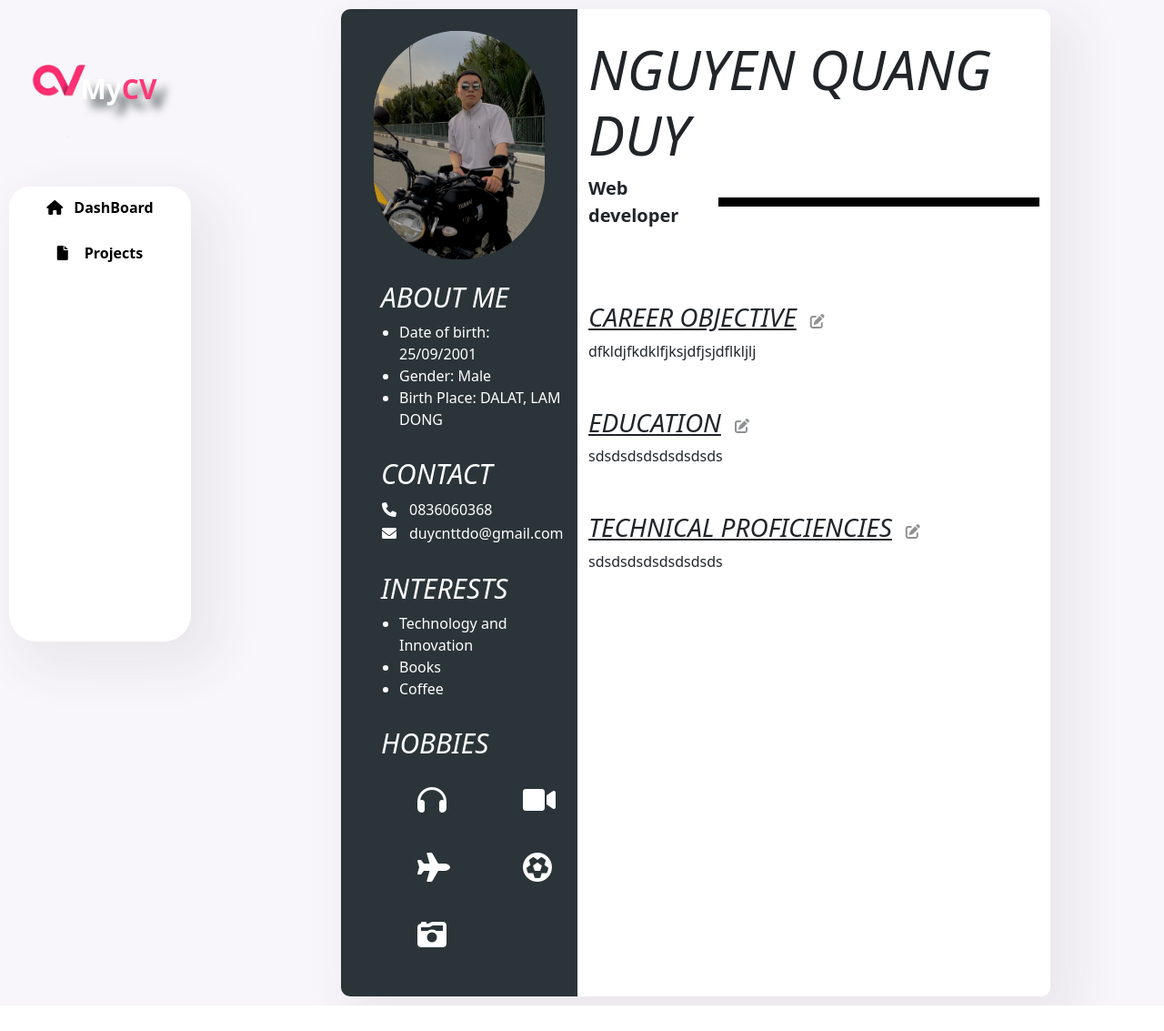
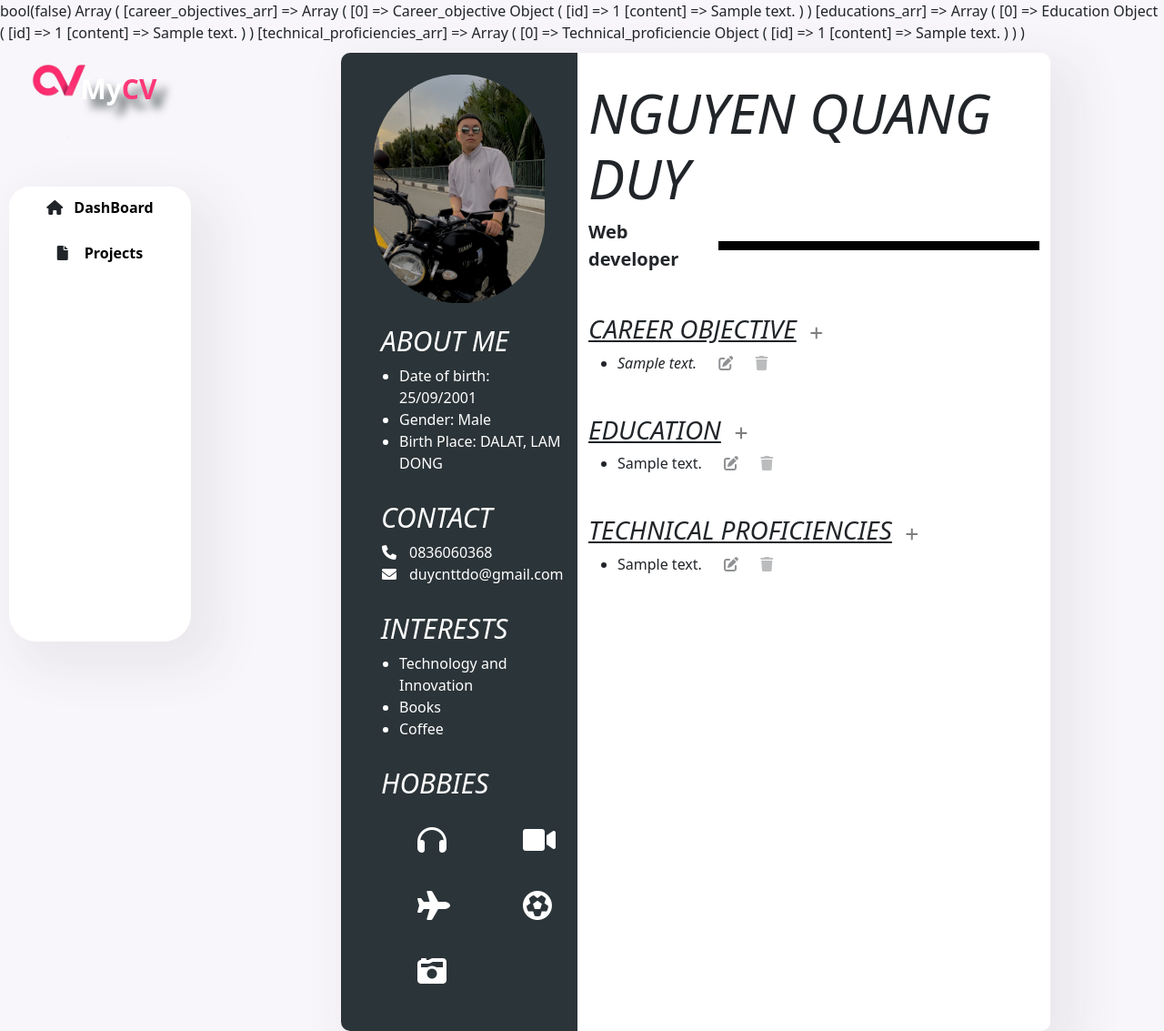
Before and after one commit to quaqduy/MVC_PHP__CV, a PHP site: page / in a window 1280 px wide. Shown: the whole page at 91% size. Before the commit the page ends 1105 px from the top, so only its background shows below. Run offline with PHP 8.4, Linux system fonts and the light colour scheme; tables that the repository leaves empty or names only in its code hold one stand-in row (values such as "Sample post").

Commit message:
content get , add

```diff
--- a/CV/MVC/controllers/Home.php
+++ b/CV/MVC/controllers/Home.php
@@ -1,17 +1,25 @@
 <?php
 
     class Home extends Controller{
-
         public function __construct() {
+            parent::__construct();
         }
 
         public function index(){
+            //use model to modify DB
+            $cvContentModel = $this->model('cvContentModel');
+            $contents = $cvContentModel->getContents();
+
+            print_r($contents);
+
             $this->view('home',[
-                'name'=> 'aaaaaa'
+                'isLogin'=>$this->isLogin,
+                'contents'=>$contents
             ]);
         }
 
         function login(){
+            if($_SERVER['REQUEST_METHOD'] == 'POST'){
                 //use model to modify DB
                 $accountModel = $this->model('accountModel');
                 $password = $accountModel->getPassword();
@@ -20,15 +28,32 @@
                 $errorContent = '';
                 if($_POST['password'] == $password){
                     $_SESSION['password'] = $_POST['password'];
+                    header('location: /MVCPHP/CV');
                 }else{
                     $errorContent = 'This password is incorrect please try again.';
+                    //render view
+                    $this->view('home',[
+                        'isLogin'=>$this->isLogin,
+                        "errorContent"=>$errorContent
+                    ]);
+                }
+            }else{
+                header('location: /MVCPHP/CV');
+            }
         }
 
-            //render view
-            $this->view('home',[
-                "password"=>$password,
-                "errorContent"=>$errorContent
-            ]);
+        function logout(){
+            session_destroy();
+            header('location: /MVCPHP/CV');
+        }
+
+        function create($objectClass){
+            //use model to modify DB
+            $cvContentModel = $this->model('cvContentModel');
+            $contentObj = new $objectClass(0,'New content here');
+
+            $cvContentModel->create($objectClass,$contentObj);
+            header('location: /MVCPHP/CV');
         }
     }
 
--- a/CV/MVC/controllers/Project.php
+++ b/CV/MVC/controllers/Project.php
@@ -2,12 +2,12 @@
 
     class Project extends Controller{
         public function __construct(){
-
+            parent::__construct();
         }
 
         public function index(){
             $this->view("project",[
-                "title"=> "",""=> ""
+                'isLogin'=>$this->isLogin
             ]);
         }
     }
--- a/CV/MVC/core/App.php
+++ b/CV/MVC/core/App.php
@@ -1,12 +1,16 @@
 <?php
 
     class App{
-
         protected $controller = "Home";
         protected $action = "index";
         protected $params = array();
 
         public function __construct(){
+            //check login
+            if(isset($_SESSION['password']) && $_SESSION['password'] != ''){
+                $this->islogin = true;
+            }
+
             //handle url to array of url item localHost::MVC/CV/a/b/c/d => [..,..,a,b,c,d]
             $arrURL = $this->processURL();
 
@@ -31,6 +35,8 @@
             }
 
             //initialize params for method controller
+            unset($arrURL[0]);
+            unset($arrURL[1]);
             $this->params = $arrURL?array_values($arrURL):[];
 
             //call function in class controller
--- a/CV/MVC/core/Controller.php
+++ b/CV/MVC/core/Controller.php
@@ -1,6 +1,15 @@
 <?php
 
     class Controller {
+        protected $isLogin = false;
+
+        public function __construct() {
+            if(isset($_SESSION['password']) && $_SESSION['password'] != ''){
+                $this->isLogin = true;
+            }
+            var_dump($this->isLogin);
+        }
+
         function view($view,$data=[]){
             require_once("./MVC/views/layouts/pageLayout.php");
         }
--- /dev/null
+++ b/CV/MVC/models/cvContentModel.php
@@ -0,0 +1,113 @@
+<?php
+
+    class cvContentModel extends DB {
+        function getContents() {
+            $career_objectives_arr = [];
+            $educations_arr = [];
+            $technical_proficiencies_arr = [];
+
+            //data from career_objectives
+            $query1 = "SELECT * FROM career_objectives";
+            $result1 = mysqli_query($this->conn,$query1);
+            if (mysqli_num_rows($result1) > 0) {
+                // output data of each row
+                while($row = mysqli_fetch_assoc($result1)) {
+                    $career_objectives_arr[] = new Career_objective($row['id'],$row['content']);
+                }
+            }
+
+            //data from educations
+            $query2 = "SELECT * FROM educations";
+            $result2 = mysqli_query($this->conn,$query2);
+            if (mysqli_num_rows($result2) > 0) {
+                // output data of each row
+                while($row = mysqli_fetch_assoc($result2)) {
+                    $educations_arr[] = new Education($row['id'],$row['content']);
+                }
+            }
+
+            //data from technical_proficiencies
+            $query3 = "SELECT * FROM technical_proficiencies";
+            $result3 = mysqli_query($this->conn,$query3);
+            if (mysqli_num_rows($result2) > 0) {
+                // output data of each row
+                while($row = mysqli_fetch_assoc($result3)) {
+                    $technical_proficiencies_arr[] = new Technical_proficiencie($row['id'],$row['content']);
+                }
+            }
+            return [
+                'career_objectives_arr'=>$career_objectives_arr,
+                'educations_arr'=>$educations_arr,
+                'technical_proficiencies_arr'=>$technical_proficiencies_arr,
+            ];
+        }
+        function create($objectClass,$Content_objective){
+            try {
+                $table = '';
+                if($objectClass == 'Career_objective'){
+                    $table = 'career_objectives';
+                }else if($objectClass == 'Education'){
+                    $table = 'educations';
+                }else if($objectClass == 'Technical_proficiencie'){
+                    $table = 'technical_proficiencies';
+                }
+
+                // Using prepared statements to prevent SQL injection
+                $query = "INSERT INTO $table (content)
+                          VALUES (?)";
+
+                // SET values
+                $content = $Content_objective->content;
+
+                // Prepare and execute the statement
+                $stmt = $this->conn->prepare($query);
+                $stmt->bind_param("s", $content);
+                $stmt->execute();
+
+                // Check if the insertion was successful
+                if ($stmt->affected_rows > 0) {
+                    echo "Insert successful";
+                } else {
+                    echo "Insert failed";
+                }
+                $stmt->close();
+            } catch (Exception $e) {
+                echo "Error: " . $e->getMessage();
+            }
+        }
+
+    }
+
+    class Career_objective {
+        public $id;
+        public $content;
+
+        function __construct($id,$content){
+            $this->id = $id;
+            $this->content = $content;
+        }
+    }
+
+    class Education {
+        public $id;
+        public $content;
+
+        function __construct($id,$content){
+            $this->id = $id;
+            $this->content = $content;
+        }
+    }
+
+    class Technical_proficiencie {
+        public $id;
+        public $content;
+
+        function __construct($id,$content){
+            $this->id = $id;
+            $this->content = $content;
+        }
+    }
+
+
+
+?>
--- a/CV/MVC/public/css/home.css
+++ b/CV/MVC/public/css/home.css
@@ -16,7 +16,7 @@
 #leftCV{
     background: #2b3438 !important;
     border-radius: 10px 0 0 10px;
-    color: white;
+    color: white !important;
 }
 
 #avatar{
@@ -39,6 +39,10 @@ ul>h1{
     font-size: 30px;
 }
 
+.rightCV{
+    width: 100%;
+}
+
 .rightCV_header>h2{
     text-align: left;
     text-transform: uppercase;
@@ -46,6 +50,10 @@ ul>h1{
     font-style: italic;
     font-size: 60px;
     margin-top: 30px;
+}
+
+.rightCV_body{
+    width: 100%;
 }
 
 #major{
@@ -82,15 +90,36 @@ h3{
     display: flex;
     flex-direction: row;
     align-items: center;
-    margin-top: 50px !important;
+    margin-top: 15px !important;
 }
 
-.itemBox__title>i{
+.itemBox__title i{
     margin-left: 15px;
     opacity: 0.5;
+    color:black !important;
 }
 
-.itemBox__title>i:hover{
+.itemBox__title i:hover{
     cursor: pointer;
     opacity: 0.7;
 }
+
+.itemBox_content{
+    width: 100%;
+}
+
+.itemBox_content>ul{
+    width: 100%;
+    margin-left: -20px;
+    text-align: justify;
+}
+
+.modify_btn,.deleteContent_btn{
+    margin-left: 20px;
+    opacity: 0.3;
+}
+
+.modify_btn,.deleteContent_btn:hover{
+    opacity: 0.5;
+    cursor: pointer;
+}
--- a/CV/MVC/public/js/home.js
+++ b/CV/MVC/public/js/home.js
@@ -1,13 +1,63 @@
-const modify_btn = document.querySelectorAll('.rightCV_body i');
+let modify_btn = document.querySelectorAll('.rightCV_body .modify_btn');
+const addContent_btn = document.querySelectorAll('.rightCV_body .addContent_btn');
+const deleteContent_btn = document.querySelectorAll('.rightCV_body .deleteContent_btn');
 const passWordModelBtn = document.querySelector('#passWordModelBtn');
+const modifyModelBtn = document.querySelector('#modifyModelBtn');
+const editContentForm = document.querySelector('#editContentForm');
 
-console.log(modify_btn);
+const home = {
+    content_btn_process(){
+        addContent_btn.forEach((btn,index)=>{
+            btn.addEventListener('click',(e)=>{
+                home.content_handler(e.target,'add');
+            })
+        })
 
-modify_btn.forEach((btn,index)=>{
-    btn.addEventListener('click',(e)=>{
-        console.log(index);
+        deleteContent_btn.forEach((btn,index)=>{
+            btn.addEventListener('click',(e)=>{
+                home.content_handler(e.target,'delete');
+            })
+        })
+    },
+    content_handler(target,action){
         if(passWordModelBtn){
             passWordModelBtn.click();
+        }else{
+            if(action == 'modify'){
+                home.modify_process(target);
+            }else if(action == 'delete'){
+                home.delete_process(target);
+            }
         }
-    })
-})
+    },
+    take_target_from_btnClick(target,type,parent_level){
+        let parentElement = null;
+        let currentTarget = target;
+        for(let i = 0; i < parent_level ; i++){
+            parentElement = currentTarget.parentNode;
+            currentTarget = parentElement;
+        }
+        const child_target = parentElement.querySelector(`.itemBox_content ${type}`);
+        return child_target;
+    },
+    modify_process(target){
+        const current_content = home.take_target_from_btnClick(target,'span',1).innerHTML;
+        //set textarea value = li tag content
+        floatingTextarea2.textContent = current_content;
+        //set form action
+        editContentForm.action = "/mvcphp/CV/home/update/";
+
+
+        if(modifyModelBtn){
+            modifyModelBtn.click();
+        }
+    },
+    delete_process(){
+
+    },
+    start(){
+        this.content_btn_process();
+    }
+}
+
+home.start();
--- a/CV/MVC/views/home.php
+++ b/CV/MVC/views/home.php
@@ -26,11 +26,11 @@
                         <table>
                             <tr>
                                 <td style='width: 30px;'><i class="fa-solid fa-phone text-white"> </i></td>
-                                <td>0836060368</td>
+                                <td class='text-white'>0836060368</td>
                             </tr>
                             <tr>
                                 <td style='width: 30px;'><i class="fa-solid fa-envelope text-white"> </i></td>
-                                <td>duycnttdo@gmail.com</td>
+                                <td class='text-white'>duycnttdo@gmail.com</td>
                             </tr>
                         </table>
                     </ul>
@@ -79,10 +79,28 @@
                     <div class='careerObjective'>
                         <div class='itemBox__title'>
                             <h3>Career Objective</h3>
-                            <i class="fa-solid fa-pen-to-square"></i>
+                            <a href="/mvcphp/CV/home/create/Career_objective"><i class="fa-solid fa-plus addContent_btn"></i></a>
                         </div>
-                        <div class='careerObjective_content'>
-                            dfkldjfkdklfjksjdfjsjdflkljlj
+                        <div class='careerObjective_content itemBox_content'>
+                            <ul>
+                                <?php
+
+                                    foreach ($data['contents']['career_objectives_arr'] as $careerObjective_content) {
+                                        ?>
+                                            <li>
+                                                <span content_type='1' content_index='<?= $careerObjective_content->id ?>' style ='font-style: italic'><?= $careerObjective_content->content ?></span>
+                                                <i class="fa-solid fa-pen-to-square modify_btn" onclick="
+
+                                                    home.content_handler(event.target,'modify');
+
+                                                "></i>
+                                                <i class="fa-solid fa-trash deleteContent_btn"></i>
+                                            </li>
+                                        <?php
+                                    }
+
+                                ?>
+                            </ul>
                         </div>
                     </div>
                 </div>
@@ -90,10 +108,28 @@
                     <div class='education'>
                         <div class='itemBox__title'>
                             <h3>education</h3>
-                            <i class="fa-solid fa-pen-to-square"></i>
+                            <a href="/mvcphp/CV/home/create/Education"><i class="fa-solid fa-plus addContent_btn"></i></a>
                         </div>
-                        <div class='education_content'>
-                            sdsdsdsdsdsdsdsds
+                        <div class='education_content itemBox_content'>
+                            <ul>
+                            <?php
+
+                            foreach ($data['contents']['educations_arr'] as $education_content) {
+                                ?>
+                                    <li>
+                                        <span content_type='2' content_index='<?= $careerObjective_content->id ?> style ='font-style: italic'><?= $education_content->content ?></span>
+                                        <i class="fa-solid fa-pen-to-square modify_btn" onclick="
+
+                                            home.content_handler(event.target,'modify');
+
+                                        "></i>
+                                        <i class="fa-solid fa-trash deleteContent_btn"></i>
+                                    </li>
+                                <?php
+                            }
+
+                            ?>
+                            </ul>
                         </div>
                     </div>
                 </div>
@@ -101,10 +137,28 @@
                     <div class='tech-proficiencies'>
                         <div class='itemBox__title'>
                             <h3>technical proficiencies</h3>
-                            <i class="fa-solid fa-pen-to-square"></i>
+                            <a href="/mvcphp/CV/home/create/Technical_proficiencie"><i class="fa-solid fa-plus addContent_btn"></i></a>
                         </div>
-                        <div class='tech-proficiencies_content'>
-                            sdsdsdsdsdsdsdsds
+                        <div class='tech-proficiencies_content itemBox_content'>
+                            <ul>
+                            <?php
+
+                            foreach ($data['contents']['technical_proficiencies_arr'] as $tech_proficiencies_content) {
+                                ?>
+                                    <li>
+                                        <span content_type='3' content_index='<?= $careerObjective_content->id ?> style ='font-style: italic'><?= $tech_proficiencies_content->content ?></span>
+                                        <i class="fa-solid fa-pen-to-square modify_btn" onclick="
+
+                                            home.content_handler(event.target,'modify');
+
+                                        "></i>
+                                        <i class="fa-solid fa-trash deleteContent_btn"></i>
+                                    </li>
+                                <?php
+                            }
+
+                            ?>
+                            </ul>
                         </div>
                     </div>
                 </div>
@@ -115,18 +169,16 @@
     <!-- Model -->
     <!-- Button trigger modal -->
     <?php
-
-        if(isset($_SESSION["password"])){
-            if($_SESSION['password'] === ''){
-                ?>
-                    <button id='passWordModelBtn' type="button" class="btn btn-primary d-none" data-bs-toggle="modal" data-bs-target="#modelCheckPass"></button>
-                <?php
-            }
+        if(isset($data['isLogin']) && !$data['isLogin']){
+            ?>
+                <button id='passWordModelBtn' type="button" class="btn btn-primary d-none" data-bs-toggle="modal" data-bs-target="#modelCheckPass"></button>
+            <?php
         }
 
     ?>
+    <button id='modifyModelBtn' type="button" class="btn btn-primary d-none" data-bs-toggle="modal" data-bs-target="#modelModifyContent"></button>
 
-    <!-- Modal -->
+    <!-- login Modal -->
     <form action="/mvcphp/CV/home/login" method="POST">
         <div class="modal fade" id="modelCheckPass" tabindex="-1" aria-labelledby="exampleModalLabel" aria-hidden="true">
             <div class="modal-dialog">
@@ -150,7 +202,31 @@
                     </div>
                     <div class="modal-footer">
                         <button type="button" class="btn btn-secondary" data-bs-dismiss="modal">Close</button>
-                        <button type="submit" class="btn btn-outline-dark">SEND</button>
+                        <button type="submit" class="btn btn-outline-dark">Login</button>
+                    </div>
+                </div>
+            </div>
+        </div>
+    </form>
+
+    <!-- edit Modal -->
+    <form id='editContentForm' action="" method="POST">
+        <div class="modal fade" id="modelModifyContent" tabindex="-1" aria-labelledby="exampleModalLabel" aria-hidden="true">
+            <div class="modal-dialog">
+                <div class="modal-content">
+                    <div class="modal-header">
+                        <h5 class="modal-title" id="exampleModalLabel">Edit content here</h5>
+                        <button type="button" class="btn-close" data-bs-dismiss="modal" aria-label="Close"></button>
+                    </div>
+                    <div class="modal-body">
+                        <div class="form-floating">
+                            <textarea name='newContent' content_id='' class="form-control" id="floatingTextarea2" style="height: 100px"></textarea>
+                            <label for="floatingTextarea2">Contents</label>
+                        </div>
+                    </div>
+                    <div class="modal-footer">
+                        <button type="button" class="btn btn-secondary" data-bs-dismiss="modal">Close</button>
+                        <button type="submit" class="btn btn-outline-dark">Save</button>
                     </div>
                 </div>
             </div>
--- a/CV/MVC/views/layouts/navbar.php
+++ b/CV/MVC/views/layouts/navbar.php
@@ -34,5 +34,24 @@
                 </tr>
             </table>
         </div>
+
+        <?php
+
+            if(isset($data['isLogin']) && $data['isLogin']){
+                ?>
+                    <div class="navItem">
+                        <table>
+                            <tr>
+                                <td style='width: 30px;'><i class="fa-solid fa-right-from-bracket"></i></td>
+                                <td>
+                                    <a href="/MVCPHP/CV/Home/logout">Logout</a>
+                                </td>
+                            </tr>
+                        </table>
+                    </div>
+                <?php
+            }
+
+        ?>
     </div>
 </div>
```
Also changed, not shown: CV/MVC/models/accountModel.php (+0 -8 lines), 1 other file. Lines whose indentation alone changed are shown as unchanged.
